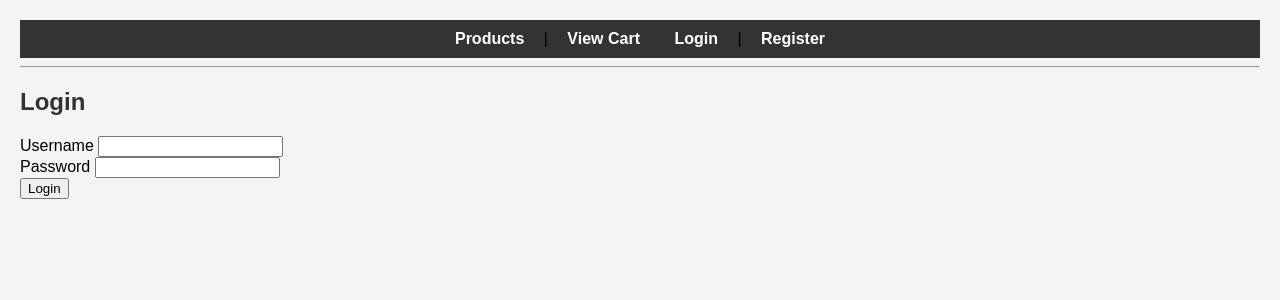
After one commit to DevakiMathivarma/Day55Ecommerce-Project-Flask, a Flask app: page /login in a window 1280 px wide. The commit adds this page. Shown: the top 300 px of the page. Run offline with Flask 3, Linux system fonts and the light colour scheme.

Commit message:
ecommerce project

```diff
--- a/app.py
+++ b/app.py
@@ -1,7 +1,230 @@
-# app.py
-from flask import Flask, render_template, session, redirect, url_for, jsonify, request
+# # app.py
+# from flask import Flask, render_template, session, redirect, url_for, jsonify, request,flash
+# from flask_sqlalchemy import SQLAlchemy
+# from flask_wtf import CSRFProtect
+# from werkzeug.security import generate_password_hash, check_password_hash
+
+# app = Flask(__name__)
+# app.secret_key = 'your-secret-key'
+# app.config['SQLALCHEMY_DATABASE_URI'] = 'sqlite:///products.db'
+# db = SQLAlchemy(app)
+# csrf = CSRFProtect(app)
+
+# # Models
+# class Product(db.Model):
+#     id = db.Column(db.Integer, primary_key=True)
+#     name = db.Column(db.String(100))
+#     price = db.Column(db.Integer)
+#     quantity = db.Column(db.Integer)
+#     description = db.Column(db.String(200))
+#     image = db.Column(db.String(100))
+# class User(db.Model):
+#     id = db.Column(db.Integer, primary_key=True)
+#     username = db.Column(db.String(80), unique=True, nullable=False)
+#     password_hash = db.Column(db.String(200), nullable=False)
+
+#     def set_password(self, password):
+#         self.password_hash = generate_password_hash(password)
+
+#     def check_password(self, password):
+#         return check_password_hash(self.password_hash, password)
+
+# # Routes
+# @app.route('/')
+# def home():
+#     return redirect(url_for('products'))
+
+# @app.route('/products')
+# def products():
+#     products = Product.query.all()
+#     return render_template('products.html', products=products)
+
+# @app.route('/cart/add/<int:product_id>', methods=['POST'])
+# def add_to_cart(product_id):
+#     if 'user_id' not in session:
+#         return jsonify({'message': 'Please login to add to cart'}), 401
+#     product = Product.query.get(product_id)
+#     if not product:
+#         return jsonify({'message': 'Product not found'}), 404
+
+#     cart = session.get('cart', {})
+#     cart[str(product_id)] = cart.get(str(product_id), 0) + 1
+#     session['cart'] = cart
+#     return jsonify({'message': f'{product.name} added to cart'})
+# @app.route('/cart/update/<int:product_id>', methods=['POST'])
+# def update_cart(product_id):
+#     data = request.get_json()
+#     new_qty = int(data.get('quantity', 1))
+
+#     cart = session.get('cart', {})
+#     cart[str(product_id)] = new_qty
+#     session['cart'] = cart
+
+#     # Recalculate total
+#     total = 0
+#     for pid_str, qty in cart.items():
+#         product = Product.query.get(int(pid_str))
+#         if product:
+#             total += qty * product.price
+
+#     return jsonify({'success': True, 'new_total': total})
+# @app.route('/cart')
+# def view_cart():
+#     cart = session.get('cart', {})
+#     cart_items = []
+#     total = 0
+
+#     for pid_str, qty in cart.items():
+#         product = Product.query.get(int(pid_str))
+#         if product:
+#             item = {
+#                 'id': product.id,
+#                  'image': product.image,
+#                 'name': product.name,
+#                 'price': product.price,
+#                 'quantity': qty,
+#                 'total_price': qty * product.price
+#             }
+#             cart_items.append(item)
+#             total += item['total_price']
+
+#     return render_template('cart.html', products=cart_items, total=total)
+
+# @app.route('/checkout')
+# def checkout():
+#     session.pop('cart', None)
+#     return "<h2>Thank you for your purchase!</h2><a href='/products'>Continue Shopping</a>"
+
+# @app.route('/load_sample_products')
+# def load_sample_products():
+#     if Product.query.first():
+#         return "Products already loaded."
+#     sample_products = [
+#         {
+#             'id': 1,
+#             'name': 'Laptop',
+#             'price': 49999,
+#             'description': 'High-performance laptop',
+#             'image': 'laptop.PNG'
+#         },
+#         {
+#             'id': 2,
+#             'name': 'Smartphone',
+#             'price': 19999,
+#             'description': 'Feature-rich smartphone',
+#             'image': 'smartphone.PNG'
+#         },
+#         {
+#             'id': 3,
+#             'name': 'Headphones',
+#             'price': 2499,
+#             'description': 'Noise-cancelling headphones',
+#             'image': 'headphones.PNG'
+#         },
+#         {
+#             'id': 4,
+#             'name': 'Smartwatch',
+#             'price': 9999,
+#             'description': 'Fitness tracking smartwatch',
+#             'image': 'smartwatch.PNG'
+#         },
+#         {
+#             'id': 5,
+#             'name': 'Bluetooth Speaker',
+#             'price': 1499,
+#             'description': 'Portable speaker',
+#             'image': 'bluetooth.PNG'
+#         },
+#         {
+#             'id': 6,
+#             'name': 'Keyboard',
+#             'price': 699,
+#             'description': 'Mechanical keyboard',
+#             'image': 'keyboard.PNG'
+#         },
+#         {
+#             'id': 7,
+#             'name': 'Monitor',
+#             'price': 8999,
+#             'description': '24-inch LED monitor',
+#             'image': 'monitor.PNG'
+#         },
+#         {
+#             'id': 8,
+#             'name': 'Power Bank',
+#             'price': 1299,
+#             'description': '10000mAh fast-charging',
+#             'image': 'powerbank.PNG'
+#         },
+#         {
+#             'id': 9,
+#             'name': 'Camera',
+#             'price': 29999,
+#             'description': 'DSLR Camera',
+#             'image': 'camera.PNG'
+#         },
+#         {
+#             'id': 10,
+#             'name': 'Router',
+#             'price': 1999,
+#             'description': 'Dual-band Wi-Fi router',
+#             'image': 'router.PNG'
+#         },
+#     ]
+#     for p in sample_products:
+#         db.session.add(Product(**p))
+#     db.session.commit()
+#     return "Sample products added!"
+# @app.route('/register', methods=['GET', 'POST'])
+# def register():
+#     if request.method == 'POST':
+#         username = request.form['username']
+#         password = request.form['password']
+#         if User.query.filter_by(username=username).first():
+#             flash("Username already exists")
+#             return redirect('/register')
+#         user = User(username=username)
+#         user.set_password(password)
+#         db.session.add(user)
+#         db.session.commit()
+#         flash("Registered successfully. Please login.")
+#         return redirect('/login')
+#     return render_template('register.html')
+
+
+# @app.route('/login', methods=['GET', 'POST'])
+# def login():
+#     if request.method == 'POST':
+#         username = request.form['username']
+#         password = request.form['password']
+#         user = User.query.filter_by(username=username).first()
+#         if user and user.check_password(password):
+#             session['user_id'] = user.id
+#             flash('Login successful!')
+#             return redirect('/products')
+#         flash('Invalid username or password.')
+#     return render_template('login.html')
+
+
+# @app.route('/logout')
+# def logout():
+#     session.pop('user_id', None)
+#     flash('Logged out successfully!')
+#     return redirect('/products')
+
+# if __name__ == '__main__':
+#     with app.app_context():
+#         db.create_all()
+#     app.run(debug=True)
+
+
+from flask import Flask, render_template, session, redirect, url_for, jsonify, request, flash
 from flask_sqlalchemy import SQLAlchemy
 from flask_wtf import CSRFProtect
+from werkzeug.security import generate_password_hash, check_password_hash
+from wtforms import StringField, PasswordField, SubmitField
+from wtforms.validators import DataRequired, Length
+from flask_wtf import FlaskForm
 
 app = Flask(__name__)
 app.secret_key = 'your-secret-key'
@@ -9,7 +232,8 @@ app.config['SQLALCHEMY_DATABASE_URI'] = 'sqlite:///products.db'
 db = SQLAlchemy(app)
 csrf = CSRFProtect(app)
 
-# Models
+
+# MODELS
 class Product(db.Model):
     id = db.Column(db.Integer, primary_key=True)
     name = db.Column(db.String(100))
@@ -18,18 +242,48 @@ class Product(db.Model):
     description = db.Column(db.String(200))
     image = db.Column(db.String(100))
 
-# Routes
+
+class User(db.Model):
+    id = db.Column(db.Integer, primary_key=True)
+    username = db.Column(db.String(80), unique=True, nullable=False)
+    password_hash = db.Column(db.String(200), nullable=False)
+
+    def set_password(self, password):
+        self.password_hash = generate_password_hash(password)
+
+    def check_password(self, password):
+        return check_password_hash(self.password_hash, password)
+
+
+# FORMS
+class RegisterForm(FlaskForm):
+    username = StringField('Username', validators=[DataRequired(), Length(min=3)])
+    password = PasswordField('Password', validators=[DataRequired(), Length(min=4)])
+    submit = SubmitField('Register')
+
+
+class LoginForm(FlaskForm):
+    username = StringField('Username', validators=[DataRequired()])
+    password = PasswordField('Password', validators=[DataRequired()])
+    submit = SubmitField('Login')
+
+
+# ROUTES
 @app.route('/')
 def home():
     return redirect(url_for('products'))
+
 
 @app.route('/products')
 def products():
     products = Product.query.all()
     return render_template('products.html', products=products)
 
+
 @app.route('/cart/add/<int:product_id>', methods=['POST'])
 def add_to_cart(product_id):
+    if 'user_id' not in session:
+        return jsonify({'message': 'Please login to add to cart'}), 401
     product = Product.query.get(product_id)
     if not product:
         return jsonify({'message': 'Product not found'}), 404
@@ -38,6 +292,26 @@ def add_to_cart(product_id):
     cart[str(product_id)] = cart.get(str(product_id), 0) + 1
     session['cart'] = cart
     return jsonify({'message': f'{product.name} added to cart'})
+
+
+@app.route('/cart/update/<int:product_id>', methods=['POST'])
+def update_cart(product_id):
+    data = request.get_json()
+    new_qty = int(data.get('quantity', 1))
+
+    cart = session.get('cart', {})
+    cart[str(product_id)] = new_qty
+    session['cart'] = cart
+
+    # Recalculate total
+    total = 0
+    for pid_str, qty in cart.items():
+        product = Product.query.get(int(pid_str))
+        if product:
+            total += qty * product.price
+
+    return jsonify({'success': True, 'new_total': total})
+
 
 @app.route('/cart')
 def view_cart():
@@ -50,7 +324,7 @@ def view_cart():
         if product:
             item = {
                 'id': product.id,
-                 'image': product.image,
+                'image': product.image,
                 'name': product.name,
                 'price': product.price,
                 'quantity': qty,
@@ -61,92 +335,89 @@ def view_cart():
 
     return render_template('cart.html', products=cart_items, total=total)
 
+
 @app.route('/checkout')
 def checkout():
     session.pop('cart', None)
     return "<h2>Thank you for your purchase!</h2><a href='/products'>Continue Shopping</a>"
+
 
 @app.route('/load_sample_products')
 def load_sample_products():
     if Product.query.first():
         return "Products already loaded."
     sample_products = [
-        {
-            'id': 1,
-            'name': 'Laptop',
-            'price': 49999,
-            'description': 'High-performance laptop',
-            'image': 'laptop.PNG'
-        },
-        {
-            'id': 2,
-            'name': 'Smartphone',
-            'price': 19999,
-            'description': 'Feature-rich smartphone',
-            'image': 'smartphone.PNG'
-        },
-        {
-            'id': 3,
-            'name': 'Headphones',
-            'price': 2499,
-            'description': 'Noise-cancelling headphones',
-            'image': 'headphones.PNG'
-        },
-        {
-            'id': 4,
-            'name': 'Smartwatch',
-            'price': 9999,
-            'description': 'Fitness tracking smartwatch',
-            'image': 'smartwatch.PNG'
-        },
-        {
-            'id': 5,
-            'name': 'Bluetooth Speaker',
-            'price': 1499,
-            'description': 'Portable speaker',
-            'image': 'bluetooth.PNG'
-        },
-        {
-            'id': 6,
-            'name': 'Keyboard',
-            'price': 699,
-            'description': 'Mechanical keyboard',
-            'image': 'keyboard.PNG'
-        },
-        {
-            'id': 7,
-            'name': 'Monitor',
-            'price': 8999,
-            'description': '24-inch LED monitor',
-            'image': 'monitor.PNG'
-        },
-        {
-            'id': 8,
-            'name': 'Power Bank',
-            'price': 1299,
-            'description': '10000mAh fast-charging',
-            'image': 'powerbank.PNG'
-        },
-        {
-            'id': 9,
-            'name': 'Camera',
-            'price': 29999,
-            'description': 'DSLR Camera',
-            'image': 'camera.PNG'
-        },
-        {
-            'id': 10,
-            'name': 'Router',
-            'price': 1999,
-            'description': 'Dual-band Wi-Fi router',
-            'image': 'router.PNG'
-        },
+        {'id': 1, 'name': 'Laptop', 'price': 49999, 'description': 'High-performance laptop', 'image': 'laptop.PNG'},
+        {'id': 2, 'name': 'Smartphone', 'price': 19999, 'description': 'Feature-rich smartphone', 'image': 'smartphone.PNG'},
+        {'id': 3, 'name': 'Headphones', 'price': 2499, 'description': 'Noise-cancelling headphones', 'image': 'headphones.PNG'},
+        {'id': 4, 'name': 'Smartwatch', 'price': 9999, 'description': 'Fitness tracking smartwatch', 'image': 'smartwatch.PNG'},
+        {'id': 5, 'name': 'Bluetooth Speaker', 'price': 1499, 'description': 'Portable speaker', 'image': 'bluetooth.PNG'},
+        {'id': 6, 'name': 'Keyboard', 'price': 699, 'description': 'Mechanical keyboard', 'image': 'keyboard.PNG'},
+        {'id': 7, 'name': 'Monitor', 'price': 8999, 'description': '24-inch LED monitor', 'image': 'monitor.PNG'},
+        {'id': 8, 'name': 'Power Bank', 'price': 1299, 'description': '10000mAh fast-charging', 'image': 'powerbank.PNG'},
+        {'id': 9, 'name': 'Camera', 'price': 29999, 'description': 'DSLR Camera', 'image': 'camera.PNG'},
+        {'id': 10, 'name': 'Router', 'price': 1999, 'description': 'Dual-band Wi-Fi router', 'image': 'router.PNG'},
     ]
     for p in sample_products:
         db.session.add(Product(**p))
     db.session.commit()
     return "Sample products added!"
 
+
+@app.route('/register', methods=['GET', 'POST'])
+def register():
+    form = RegisterForm()
+    if form.validate_on_submit():
+        if User.query.filter_by(username=form.username.data).first():
+            flash("Username already exists")
+            return redirect('/register')
+        user = User(username=form.username.data)
+        user.set_password(form.password.data)
+        db.session.add(user)
+        db.session.commit()
+        flash("Registered successfully. Please login.")
+        return redirect('/login')
+    return render_template('register.html', form=form)
+
+
+@app.route('/login', methods=['GET', 'POST'])
+def login():
+    form = LoginForm()
+    if form.validate_on_submit():
+        user = User.query.filter_by(username=form.username.data).first()
+        if user and user.check_password(form.password.data):
+            session['user_id'] = user.id
+            flash('Login successful!')
+            return redirect('/products')
+        flash('Invalid username or password.')
+    return render_template('login.html', form=form)
+
+
+@app.route('/logout')
+def logout():
+    session.pop('user_id', None)
+    flash('Logged out successfully!')
+    return redirect('/products')
+@app.route('/cart/delete/<int:product_id>', methods=['POST'])
+def delete_from_cart(product_id):
+    cart = session.get('cart', {})
+    product_id = str(product_id)
+    if product_id in cart:
+        del cart[product_id]
+        session['cart'] = cart
+
+    # Recalculate total
+    total = 0
+    products = []
+    for pid, qty in cart.items():
+        product = Product.query.get(int(pid))
+        if product:
+            total += product.price * qty
+
+    return jsonify({'success': True, 'new_total': total})
+
+
+
 if __name__ == '__main__':
     with app.app_context():
         db.create_all()
--- a/static/script.js
+++ b/static/script.js
@@ -28,3 +28,12 @@ document.addEventListener("DOMContentLoaded", function () {
         });
     });
 });
+
+fetch('/register', {
+  method: 'POST',
+  headers: {
+    'Content-Type': 'application/json',
+    'X-CSRFToken': document.querySelector('meta[name="csrf-token"]').getAttribute('content')
+  },
+  body: JSON.stringify({...})
+})
--- a/static/style.css
+++ b/static/style.css
@@ -114,3 +114,27 @@ a {
 a:hover {
   text-decoration: underline;
 }
+.qty-btn {
+  padding: 4px 10px;
+  margin: 0 5px;
+  background: #007bff;
+  color: white;
+  border: none;
+  cursor: pointer;
+  font-size: 16px;
+  border-radius: 4px;
+}
+
+.qty-btn:hover {
+  background: #0056b3;
+}
+.delete-btn {
+  background-color: #ff4d4d;
+  color: white;
+  border: none;
+  padding: 5px 10px;
+  cursor: pointer;
+}
+.delete-btn:hover {
+  background-color: #ff1a1a;
+}
--- a/templates/base.html
+++ b/templates/base.html
@@ -10,6 +10,12 @@
   <nav>
     <a href="/products">Products</a> |
     <a href="/cart">View Cart</a>
+    {% if session.get('user_id') %}
+    <a href="/logout">Logout</a>
+  {% else %}
+    <a href="/login">Login</a> |
+    <a href="/register">Register</a>
+  {% endif %}
   </nav>
   <hr>
   {% with messages = get_flashed_messages() %}
--- /dev/null
+++ b/templates/login.html
@@ -0,0 +1,13 @@
+{% extends 'base.html' %}
+{% block title %}Login{% endblock %}
+{% block content %}
+<div class="container">
+    <h2>Login</h2>
+    <form method="POST">
+        {{ form.hidden_tag() }}
+        <div>{{ form.username.label }} {{ form.username(class="form-control") }}</div>
+        <div>{{ form.password.label }} {{ form.password(class="form-control") }}</div>
+        <div>{{ form.submit(class="btn btn-primary mt-2") }}</div>
+    </form>
+</div>
+{% endblock %}
```
Also changed, not shown: templates/cart.html (+97 -8 lines), templates/products.html (+35 -1 lines), templates/register.html (added, +13 -0 lines), instance/products.db.
